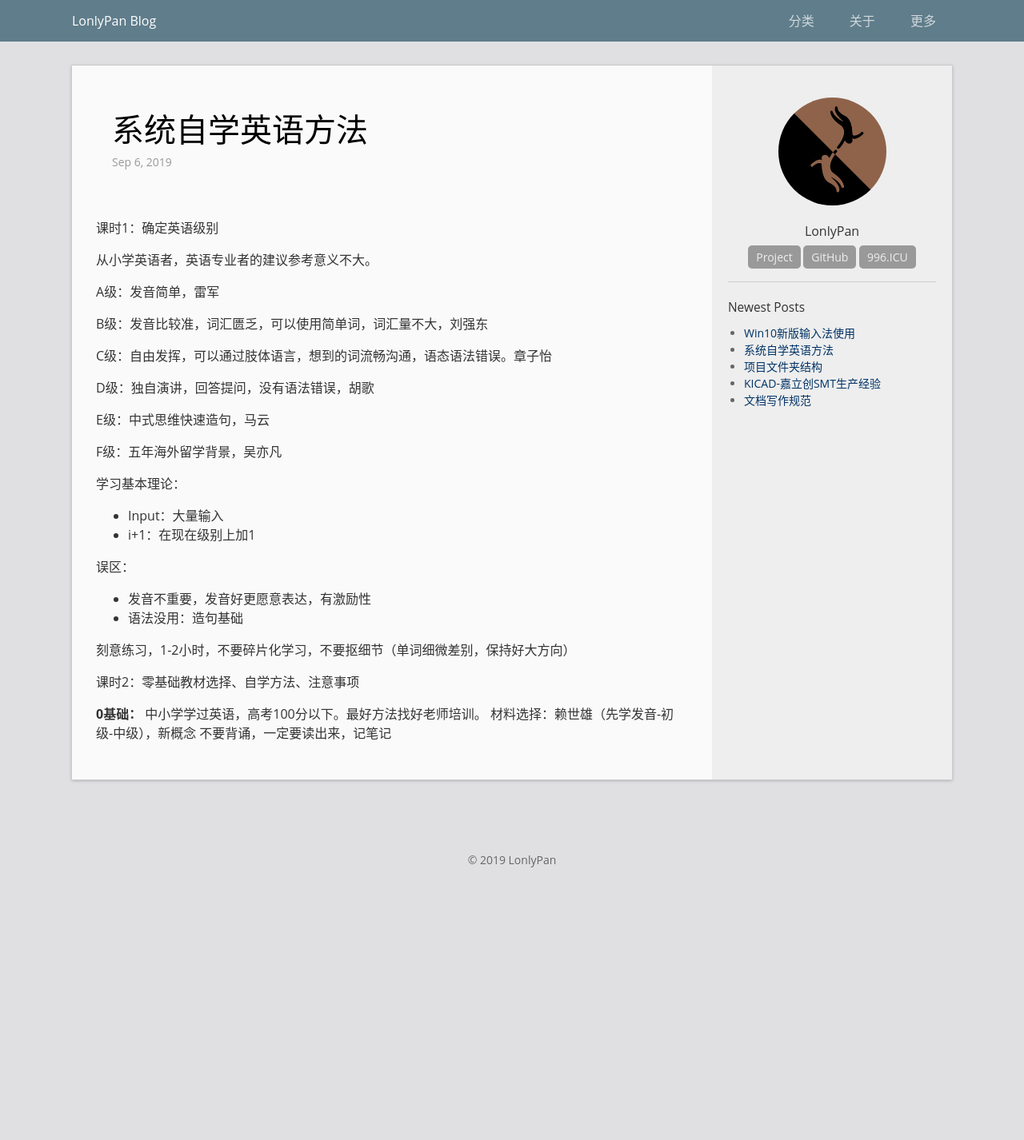
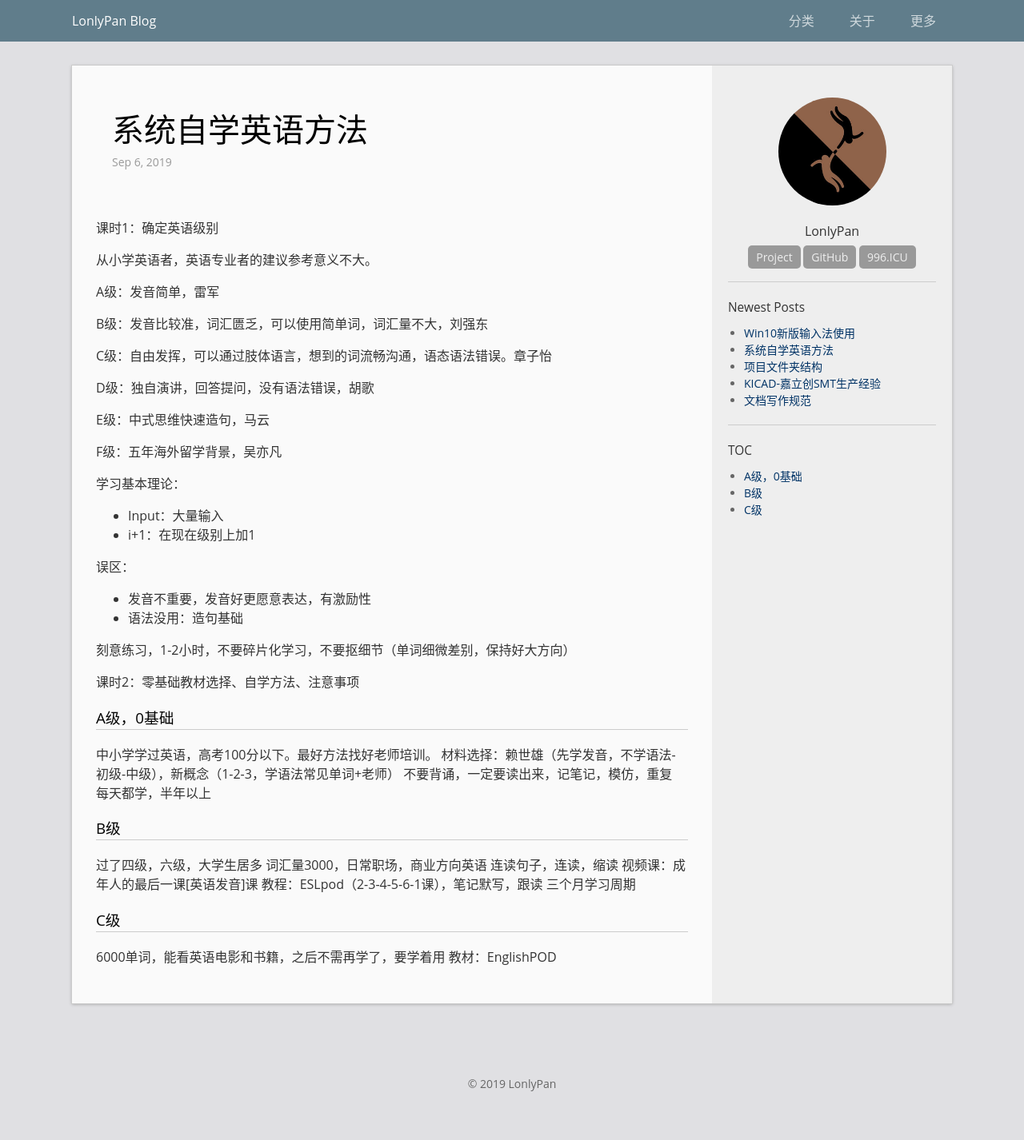
Before and after one commit to LonlyStack/LonlyPan.github.io, a Jekyll site: the page built from _posts/2019-09-06-系统自学英语方法.md, in a window 1280 px wide. Shown: the whole page at 80% size. Built offline with Jekyll 4.4.1, drawn with Linux system fonts in a browser that asks for light colours; before the commit the page ends 1146 px from its top, so only the background shows below that.

Commit message:
修改文件: _posts/2019-09-06-系统自学英语方法.md

```diff
--- a/_posts/2019-09-06-系统自学英语方法.md
+++ b/_posts/2019-09-06-系统自学英语方法.md
@@ -33,7 +33,20 @@ F级：五年海外留学背景，吴亦凡
 
 课时2：零基础教材选择、自学方法、注意事项
 
-**0基础：**
+### A级，0基础
 中小学学过英语，高考100分以下。最好方法找好老师培训。
-材料选择：赖世雄（先学发音-初级-中级），新概念
-不要背诵，一定要读出来，记笔记
+材料选择：赖世雄（先学发音，不学语法-初级-中级），新概念（1-2-3，学语法常见单词+老师）
+不要背诵，一定要读出来，记笔记，模仿，重复
+每天都学，半年以上
+
+### B级
+过了四级，六级，大学生居多
+词汇量3000，日常职场，商业方向英语
+连读句子，连读，缩读
+视频课：成年人的最后一课[英语发音]课
+教程：ESLpod（2-3-4-5-6-1课），笔记默写，跟读
+三个月学习周期
+
+### C级
+6000单词，能看英语电影和书籍，之后不需再学了，要学着用
+教材：EnglishPOD
```
